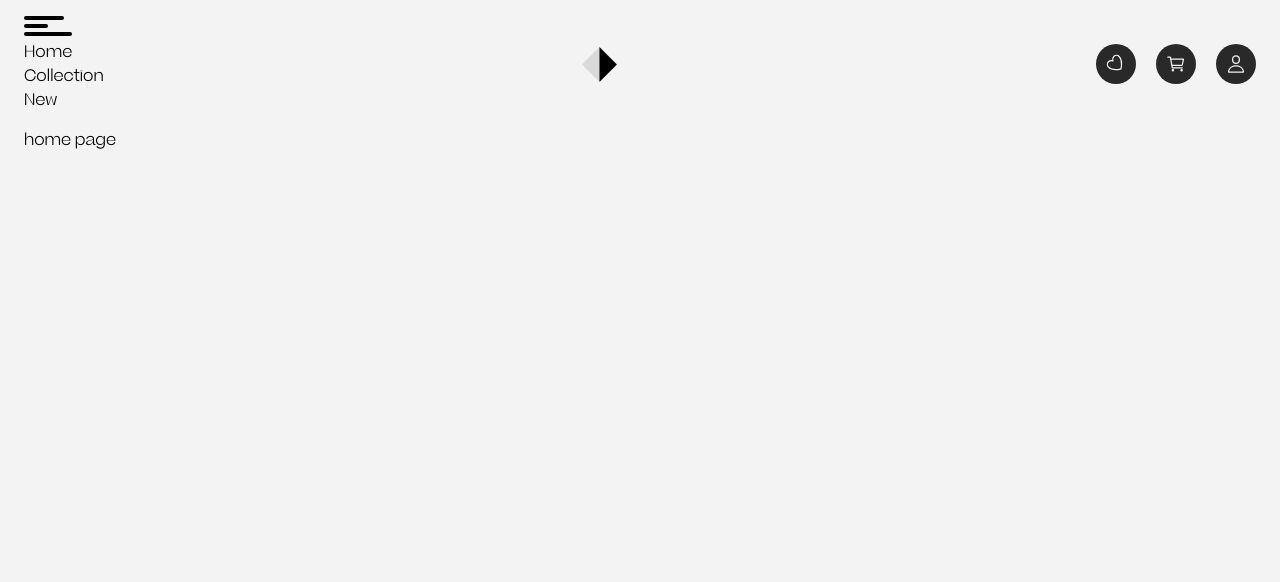
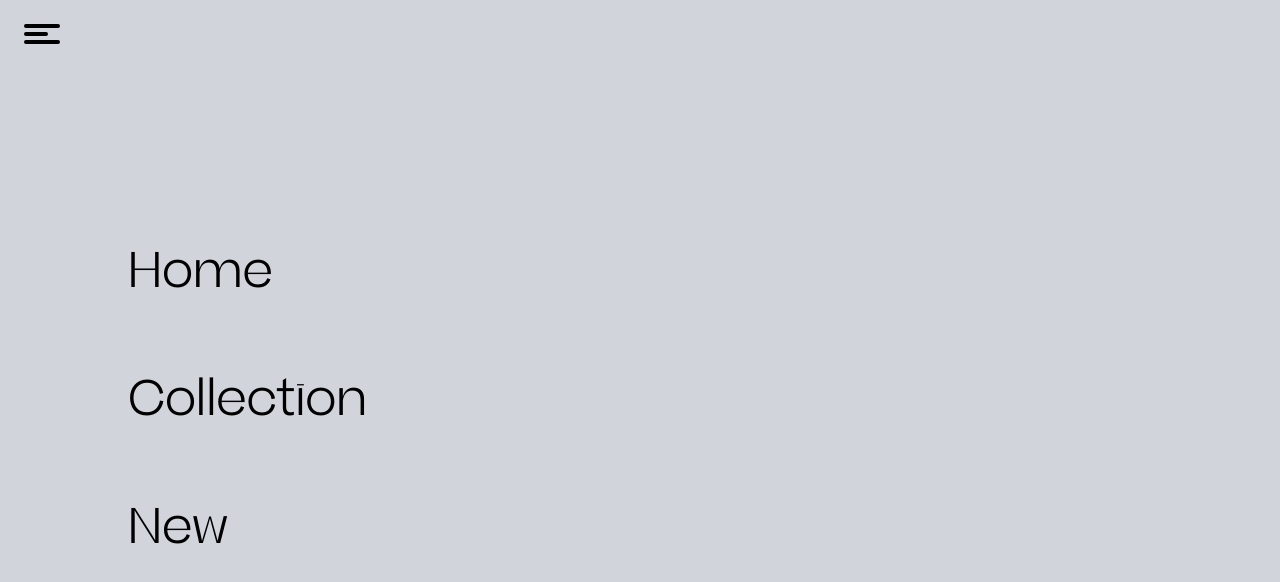
Before and after one commit to mohamed-elhaissan/e-commerce, a React (Vite) app: page / in a window 1280 px wide. Shown: the top 582 px of the page. Built offline with nearby package versions, Linux system fonts and the light colour scheme.

Commit message:
updating

```diff
--- a/package.json
+++ b/package.json
@@ -10,6 +10,7 @@
     "preview": "vite preview"
   },
   "dependencies": {
+    "@gsap/react": "^2.1.1",
     "react": "^18.3.1",
     "react-dom": "^18.3.1",
     "react-router-dom": "^6.26.1"
--- a/src/componants/header.jsx
+++ b/src/componants/header.jsx
@@ -1,17 +1,44 @@
 import "../App.css";
+import gsap from "gsap";
+import { useEffect, useRef, useState } from "react";
 import { NavLink } from "react-router-dom";
 import myImg from "../assets/logo.svg";
 export default function Header() {
+  const [isMenuopen, setisMenuOpen] = useState(false);
   return (
     <div className="header flex justify-between items-center py-4">
-      <div className="menu-toggle">
-        <div className="cursor-pointer">
-          <span className="block w-10 h-1 rounded-xl mb-1 bg-black"></span>
-          <span className="block w-6 h-1 rounded-xl bg-black"></span>
-          <span className="block w-12 h-1 rounded-xl my-1 bg-black"></span>
+      <div
+        className="menu-toggle"
+        onClick={() => {
+          setisMenuOpen(!isMenuopen);
+        }}
+      >
+        <div className="cursor-pointer relative z-40">
+          <span
+            className="block w-10 h-1 rounded-xl mb-1 bg-black transition duration-main-transition ease-main-transition"
+            style={{
+              transitionProperty : 'all',
+              width: isMenuopen ? '0px' : '2.25rem',
+              opacity: isMenuopen ? "0" : "1",
+            }}
+            ></span>
+          <span className="block w-6 h-1 rounded-xl bg-black duration-main-transition ease-main-transition"
+          style={{
+            transitionProperty : 'all',
+            width:  isMenuopen ? '2.25rem ' : '1.5rem',
+          }}
+          ></span>
+          <span
+            className="block w-12 h-1 rounded-xl my-1 bg-black transition duration-main-transition ease-main-transition"
+            style={{
+              transitionProperty : 'all',
+              width: isMenuopen ? '0px' : '2.25rem',
+              opacity: isMenuopen ? "0" : "1",
+            }}
+          ></span>
         </div>
-        <div>
-          <ul>
+        <div className="fixed w-full h-full bg-gray-300 left-0 top-0 z-10">
+          <ul className="w-full h-full flex justify-center items-start pl-32 gap-20 flex-col text-5xl">
             <li>
               <NavLink to="./">Home</NavLink>
             </li>
--- a/tailwind.config.js
+++ b/tailwind.config.js
@@ -1,15 +1,18 @@
 /** @type {import('tailwindcss').Config} */
 export default {
-  content: [
-    "./index.html",
-    "./src/**/*.{js,ts,jsx,tsx}",
-  ],
+  content: ["./index.html", "./src/**/*.{js,ts,jsx,tsx}"],
   theme: {
     extend: {
       colors: {
         primary: "#292929",
-      }
+      },
+      transitionDuration: {
+        'main-transition': '1s',
+      },
+      transitionTimingFunction: {
+        'main-transition': 'cubic-bezier(0.16, 1, 0.3, 1)',
+      },
     },
   },
   plugins: [],
-}
+};
```
Also changed, not shown: src/componants/pages/NotFound.jsx (+9 -9 lines), 1 other file (tests, documents, lock files or other folders).
